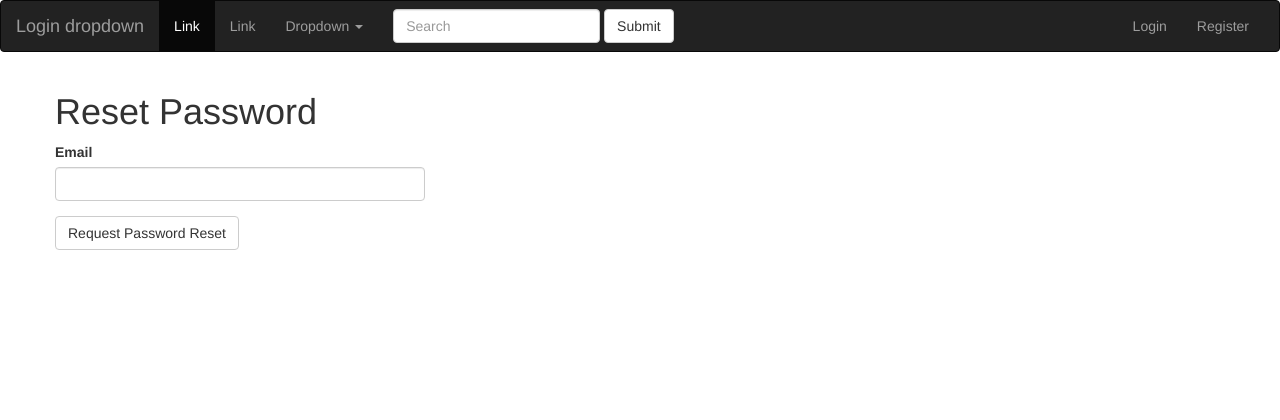
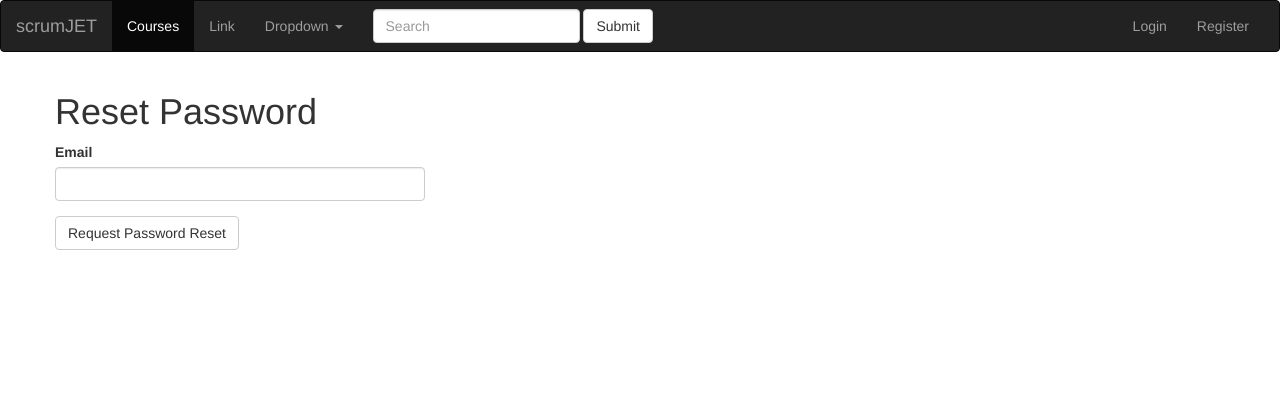
Before and after one commit to tomlinc98/Online-Training-Course-FLASK, a Flask app: page /reset_password_request in a window 1280 px wide. Shown: the top 420 px of the page. Run offline with Flask 3, Linux system fonts and the light colour scheme; some libraries are stand-ins or nearby versions.

Commit message:
Better/working navbar

```diff
--- a/app/templates/base.html
+++ b/app/templates/base.html
@@ -9,7 +9,6 @@
     {{ super() }}
     <link href="{{url_for('static', filename='css/styles.css')}}" rel="stylesheet">
     <link rel="shortcut icon" href="{{ url_for('static', filename='favicon.ico')}}">
-    <link href="//maxcdn.bootstrapcdn.com/font-awesome/4.2.0/css/font-awesome.min.css" rel="stylesheet">
 {% endblock %}
 
 {% block navbar %}
@@ -23,13 +22,13 @@
         <span class="icon-bar"></span>
         <span class="icon-bar"></span>
       </button>
-      <a class="navbar-brand" href="#">Login dropdown</a>
+      <a class="navbar-brand" href="#">scrumJET</a>
     </div>
 
     <!-- Collect the nav links, forms, and other content for toggling -->
     <div class="collapse navbar-collapse" id="bs-example-navbar-collapse-1">
       <ul class="nav navbar-nav">
-        <li class="active"><a href="#">Link</a></li>
+        <li class="active"><a href="#">Courses</a></li>
         <li><a href="#">Link</a></li>
         <li class="dropdown">
           <a href="#" class="dropdown-toggle" data-toggle="dropdown">Dropdown <span class="caret"></span></a>
```
